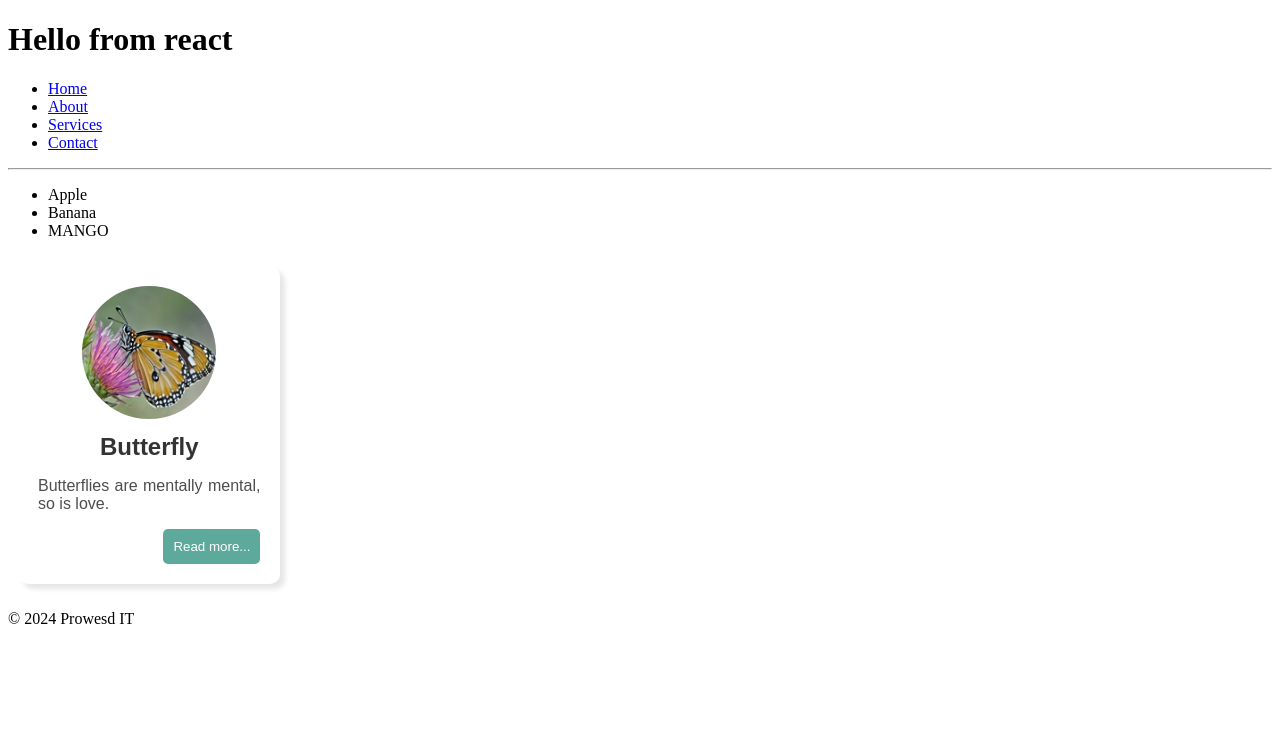
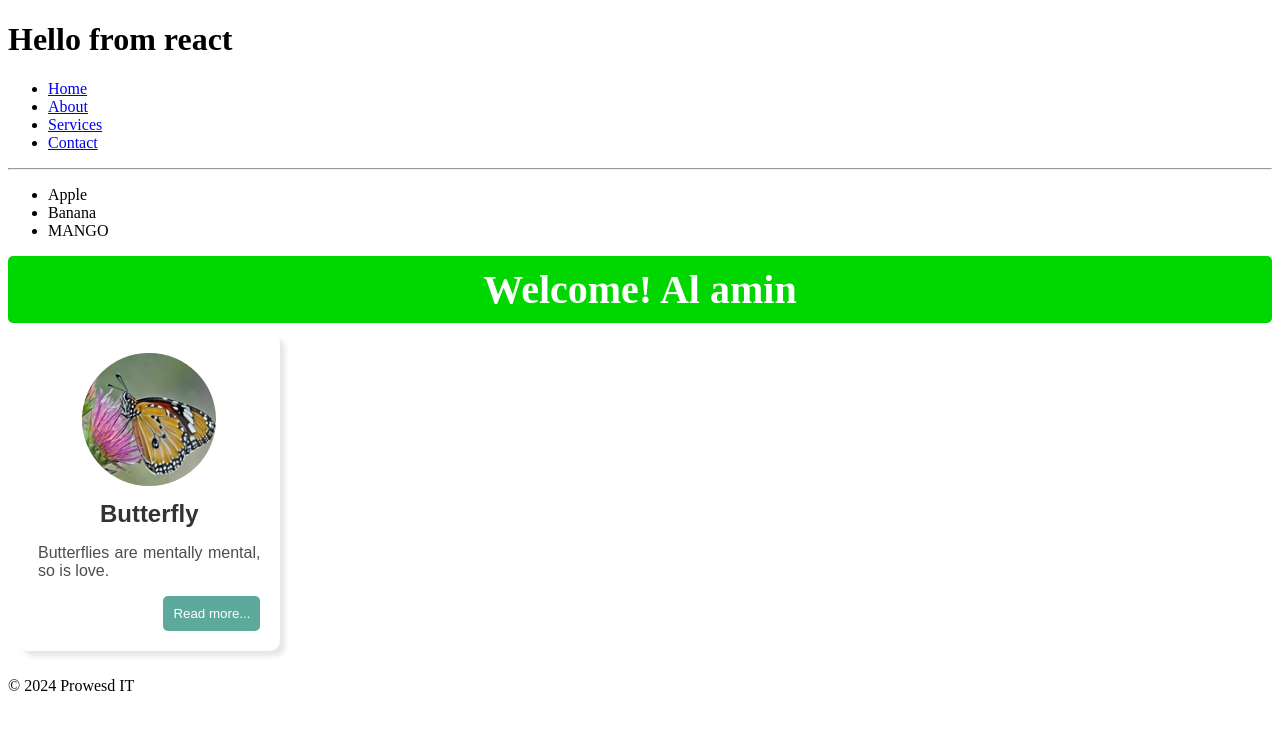
Before and after one commit to Alamin11/ReactJS, a React (Vite) app in the folder react-practice-app-1/: page / in a window 1280 px wide. Shown: the top 730 px of the page. Built offline with nearby package versions, Linux system fonts and the light colour scheme.

Commit message:
added conditional rendering, props typing

```diff
--- a/react-practice-app-1/src/App.jsx
+++ b/react-practice-app-1/src/App.jsx
@@ -3,12 +3,17 @@ import Footer from './Footer.jsx'
 import Food from './Food.jsx'
 import Card from './Card.jsx'
 import cardDP from './assets/butterfly150.jpg'
+import UserGreeting from './UserGreetings.jsx'
 import React from 'react';
 function App(){
   return (
     <>
     <Header />
     <Food />
+    <UserGreeting
+      isLoggedIn={true}
+      userName="Al amin"
+    />
     <Card
       title='Butterfly'
       src={cardDP}
--- /dev/null
+++ b/react-practice-app-1/src/UserGreetings.jsx
@@ -0,0 +1,18 @@
+import PropTypes from 'prop-types'
+
+function UserGreeting(props){
+const welcomeMsg = <h1 className="welcome-msg">Welcome! {props.userName}</h1>;
+const loginPrompt = <h2 className="login-prompt">Please log in first to continue</h2>;
+return (props.isLoggedIn? welcomeMsg : loginPrompt);
+}
+
+UserGreeting.propTypes = {
+    isLoggedIn: PropTypes.bool,
+    userName: PropTypes.string,
+}
+UserGreeting.defaultProps = {
+    isLoggedIn: false,
+    userName: "Guest",
+}
+
+export default UserGreeting
--- a/react-practice-app-1/src/index.css
+++ b/react-practice-app-1/src/index.css
@@ -35,3 +35,22 @@
 
   float: right;
 } */
+
+.welcome-msg{
+  font-size: 2.5em;
+  background-color: hsl(120, 100%, 42%);
+  border-radius: 5px;
+  padding: 10px;
+  margin: 0 auto;
+  color: hsl(0, 0%, 100%);
+  text-align: center;
+}
+.login-prompt{
+  font-size: 2.5em;
+  background-color: hsl(0, 100%, 42%);
+  border-radius: 5px;
+  padding: 10px;
+  margin: 0 auto;
+  color: hsl(0, 0%, 100%);
+  text-align: center;
+}
```
